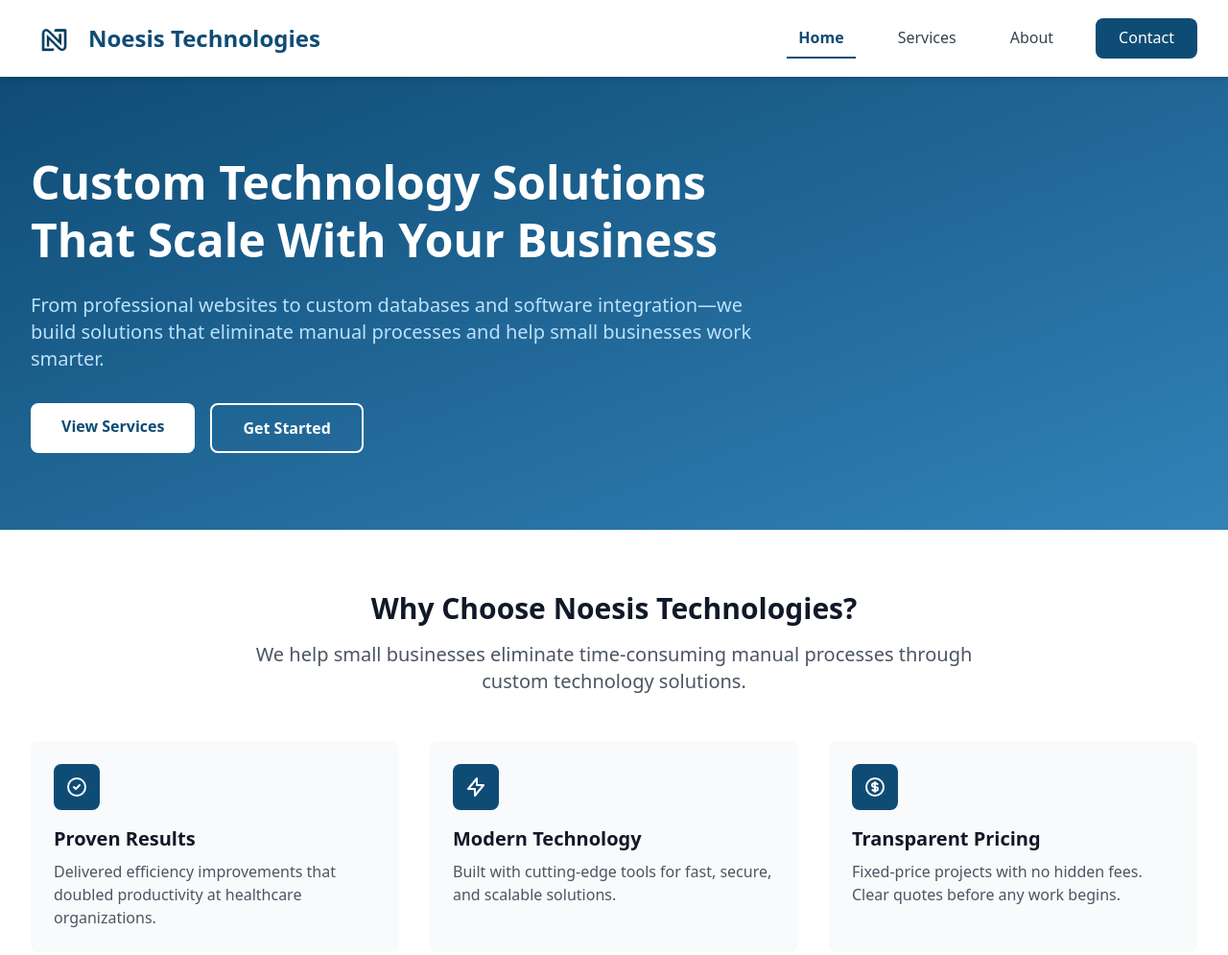
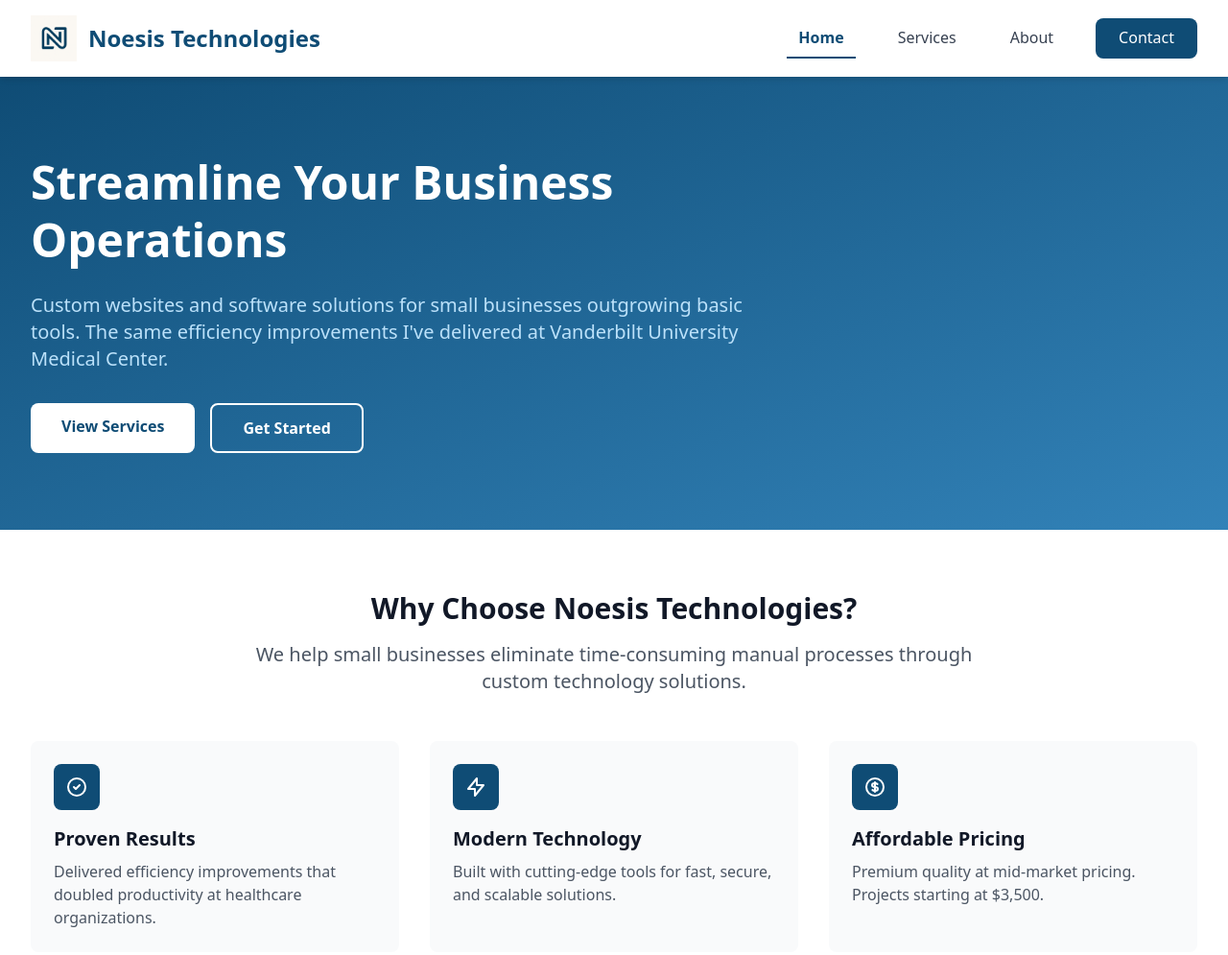
Before and after one commit to 20Tsthurman/NoesisTechnologies, a plain HTML site: page index.html in a window 1280 px wide. Shown: the top 995 px of the page at 96% size. Drawn offline with nearby package versions, Linux system fonts and the light colour scheme.

Commit message:
Add Google Analytics tracking code to index.html

```diff
--- a/index.html
+++ b/index.html
@@ -1,6 +1,15 @@
 <!DOCTYPE html>
 <html lang="en">
 <head>
+    <!-- Google tag (gtag.js) -->
+    <script async src="https://www.googletagmanager.com/gtag/js?id=G-MN0R1Z33JN"></script>
+    <script>
+      window.dataLayer = window.dataLayer || [];
+      function gtag(){dataLayer.push(arguments);}
+      gtag('js', new Date());
+      gtag('config', 'G-MN0R1Z33JN');
+    </script>
+
     <meta charset="UTF-8">
     <meta name="viewport" content="width=device-width, initial-scale=1.0">
     <meta name="description" content="Noesis Technologies - Custom websites and software solutions for small businesses">
@@ -27,7 +36,7 @@
             <div class="flex justify-between items-center h-20">
                 <!-- Logo and Company Name -->
                 <div class="flex items-center space-x-3">
-                    <img src="images/logo2.png" alt="Noesis Technologies Logo" class="h-12 w-12 object-contain mt-1">
+                    <img src="images/logo.png" alt="Noesis Technologies Logo" class="h-12 w-12">
                     <span class="text-2xl font-bold text-noesis-blue">Noesis Technologies</span>
                 </div>
 
@@ -62,10 +71,11 @@
         <div class="max-w-7xl mx-auto px-4 sm:px-6 lg:px-8">
             <div class="max-w-3xl">
                 <h1 class="text-5xl font-bold mb-6 leading-tight">
-                    Custom Technology Solutions That Scale With Your Business
+                    Streamline Your Business Operations
                 </h1>
                 <p class="text-xl mb-8 text-noesis-accent">
-                    From professional websites to custom databases and software integration—we build solutions that eliminate manual processes and help small businesses work smarter.
+                    Custom websites and software solutions for small businesses outgrowing basic tools.
+                    The same efficiency improvements I've delivered at Vanderbilt University Medical Center.
                 </p>
                 <div class="flex flex-col sm:flex-row gap-4">
                     <a href="services.html" class="bg-white text-noesis-blue px-8 py-3 rounded-lg font-semibold hover:bg-gray-100 transition-colors text-center">
@@ -123,9 +133,9 @@
                             <path stroke-linecap="round" stroke-linejoin="round" stroke-width="2" d="M12 8c-1.657 0-3 .895-3 2s1.343 2 3 2 3 .895 3 2-1.343 2-3 2m0-8c1.11 0 2.08.402 2.599 1M12 8V7m0 1v8m0 0v1m0-1c-1.11 0-2.08-.402-2.599-1M21 12a9 9 0 11-18 0 9 9 0 0118 0z"></path>
                         </svg>
                     </div>
-                    <h3 class="text-xl font-semibold text-gray-900 mb-2">Transparent Pricing</h3>
+                    <h3 class="text-xl font-semibold text-gray-900 mb-2">Affordable Pricing</h3>
                     <p class="text-gray-600">
-                        Fixed-price projects with no hidden fees. Clear quotes before any work begins.
+                        Premium quality at mid-market pricing. Projects starting at $3,500.
                     </p>
                 </div>
             </div>
```
